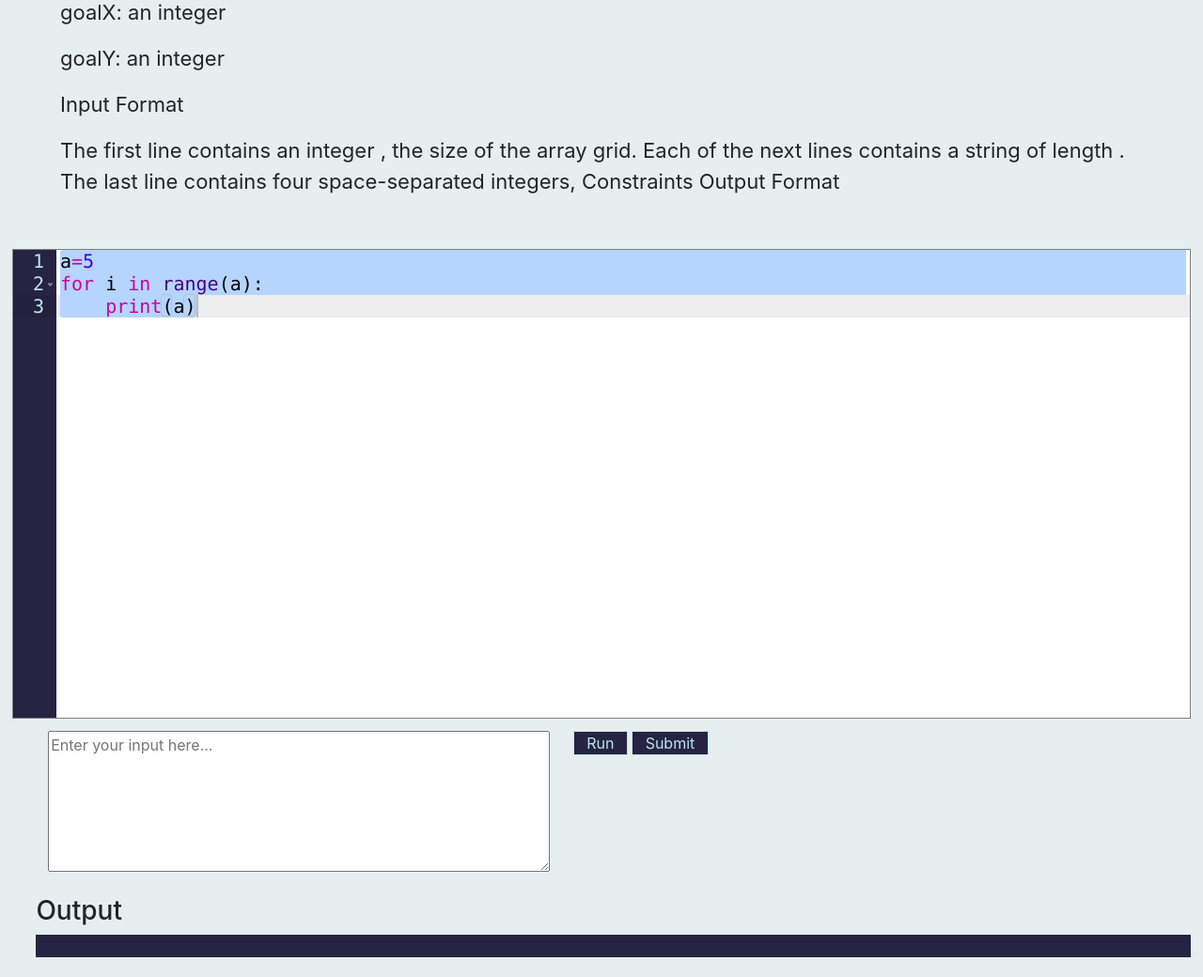
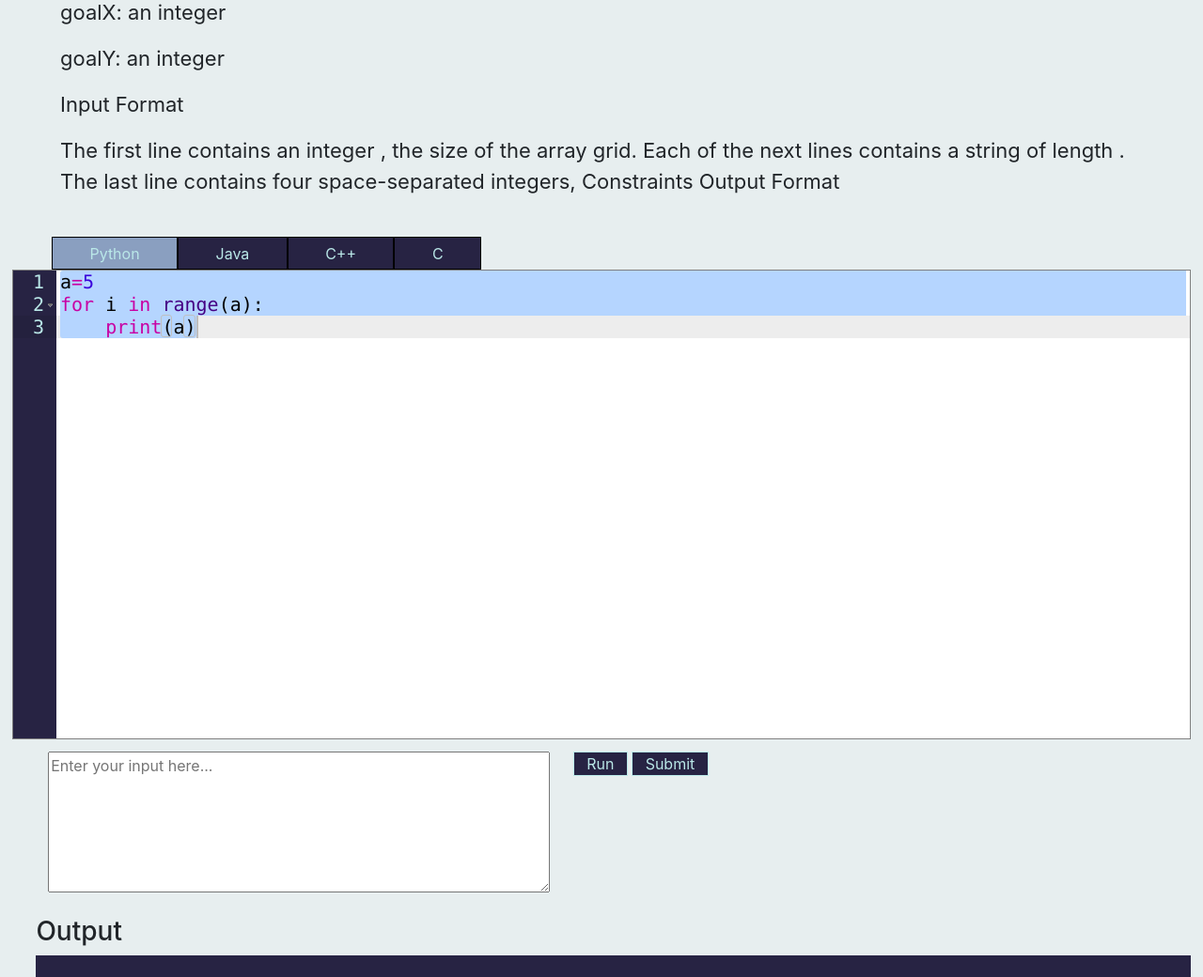
Before and after one commit to saadshaikh0/kj, a Django app: page / in a window 1280 px wide. Shown: the part 773-1813 px from the top of the page at 94% size. Before the commit the page ends 1792 px from the top, so only its background shows below. Run offline with Django 3.2, Linux system fonts and the light colour scheme; some libraries are stand-ins or nearby versions.

Commit message:
all four languages added

```diff
--- a/kjcodedecode/kjpage/views.py
+++ b/kjcodedecode/kjpage/views.py
@@ -10,8 +10,8 @@ def postdata(request):
     if request.method=='POST':
         code=request.POST['code']
         inputdata=request.POST['inputdata']
-
-        print(code,inputdata)
+        lang=request.POST['lang']
+        print(code,inputdata,lang)
         headers = {
         'authority': 'ide.geeksforgeeks.org',
         'accept': 'application/json, text/javascript, */*; q=0.01',
@@ -28,7 +28,7 @@ def postdata(request):
         }
         print(type(code),type(inputdata))
         data = {
-        'lang': 'Python3',
+        'lang': lang,
         'code': code,
         'input': inputdata,
         'save': 'false'
--- a/kjcodedecode/static/question.css
+++ b/kjcodedecode/static/question.css
@@ -41,7 +41,7 @@ display: flex;
 .editwrap{
   padding: 1%;
   background: #e7eeef;
-
+  padding-top: 0px;
 }
 .output{
   padding: 1%;
@@ -89,3 +89,38 @@ background: white;
   height: auto;
   padding-bottom: 2%;
 }
+.tabs ul{
+  list-style: none;
+  display: flex;
+  flex-wrap: wrap;
+  margin-bottom: 0px;
+  padding-left: 45px;
+  margin-left: 10px;
+}
+
+.tabs ul li{
+  flex-grow: 1;
+  border:1px solid black;
+  padding: 1%;
+  background: #272343;
+  cursor:pointer;
+  color: #bae8e8;
+}
+.tabs a{
+
+  text-decoration: none;
+
+}
+
+.tabs ul li:hover{
+  background: #274b8f7c;
+  color: #bae8e8;
+
+}
+.tabs ul li.active{
+  background: #274b8f7c;
+}
+.tabs{
+
+  width: 40%;
+}
--- a/kjcodedecode/templates/question.html
+++ b/kjcodedecode/templates/question.html
@@ -52,6 +52,26 @@ Output Format</p>
 
 
     </div>
+    <div class="tabs">
+      <ul>
+      <li class="text-center active" l="Python3">
+        Python
+
+      </li>
+      <li class="text-center" l="java">
+        Java
+
+      </li>
+      <li class="text-center" l="Cpp14">
+
+        C++
+      </li>
+      <li class="text-center" l="c">
+        C
+
+      </li>
+      </ul>
+    </div>
     <form action="/postdata/" id="data" method="POST" enctype="multipart/form-data">
       {% csrf_token %}
     <div class="container-fluid editwrap">
@@ -86,12 +106,41 @@ Output Format</p>
     theme: 'ace/theme/xcode',
     mode: 'ace/mode/python',
     fontSize: "15pt"});
+    $(".tabs ul li").click(function(e){
+      var d=document.querySelectorAll(".tabs ul li");
+      for(var k=0;k<d.length;k++){
+        d[k].classList.remove("active");
+      }
+      console.log(e.target.innerHTML);
+      e.target.className+=" active";
+      var lang=e.target.getAttribute("l");
+      if(lang=="Python3"){
+        a.setOptions({mode:"ace/mode/python",});
+        a.setValue("#Enter your code here");
+      }
+      else if(lang=="java"){
+        a.setOptions({mode:"ace/mode/java",});
+        a.setValue("//Enter your code here");
+      }
+      else if(lang=="Cpp14"){
+        a.setOptions({mode:"ace/mode/c_cpp",});
+        a.setValue("//Enter your code here");
+      }
+      else if(lang=="c"){
+        a.setOptions({mode:"ace/mode/c_cpp",});
+        a.setValue("//Enter your code here");
+      }
+
+    })
     $(document).on('submit',"#data",function(e){
       e.preventDefault();
+      var t=$(".tabs ul li.active").attr("l");
+
       $.ajax({
         type:'POST',
         url:"/postdata/",
         data:{
+          lang:t,
           code:a.getValue(),
           inputdata:$('#text').val(),
           csrfmiddlewaretoken:$('input[name=csrfmiddlewaretoken]').val(),
```
